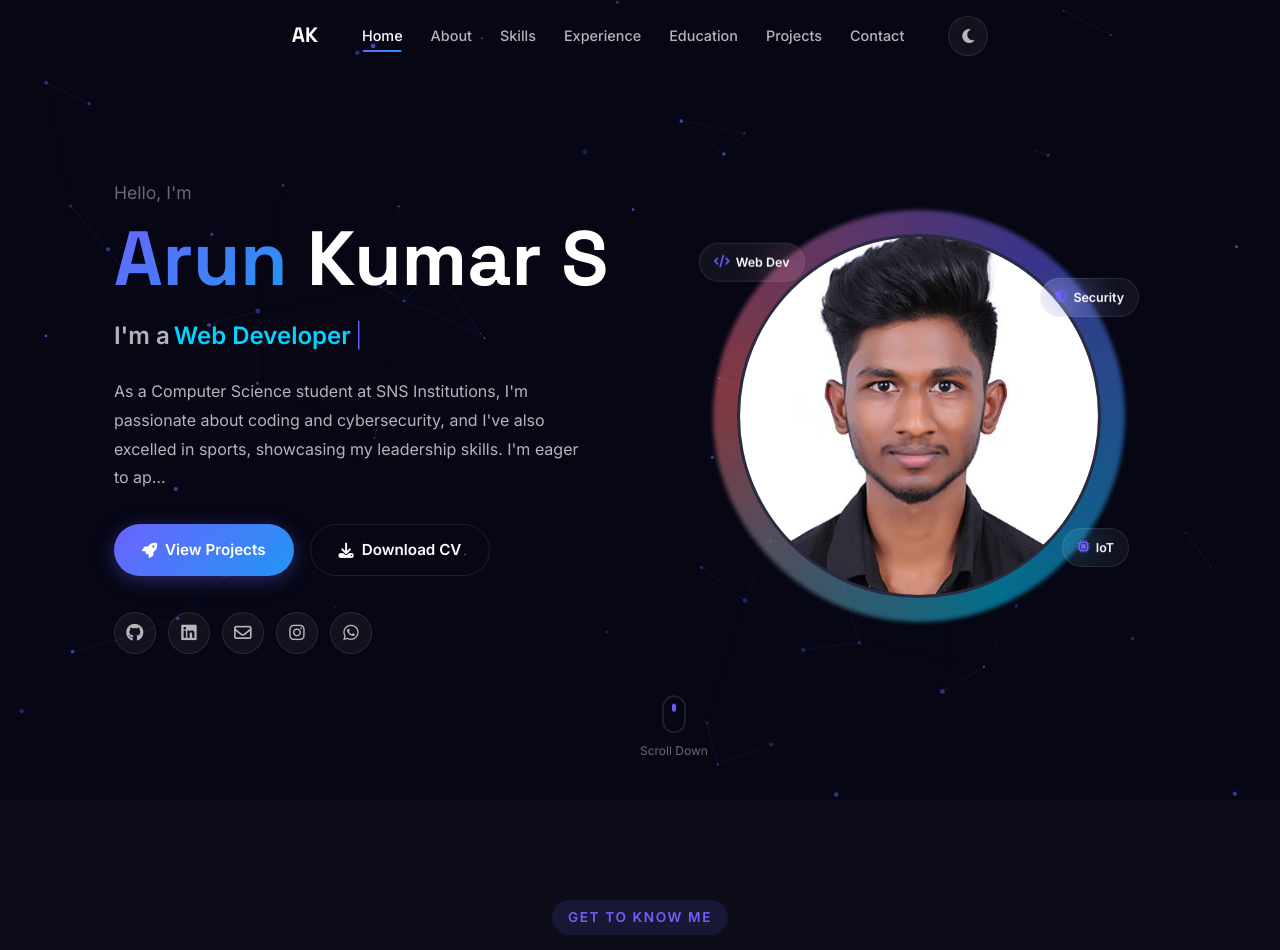
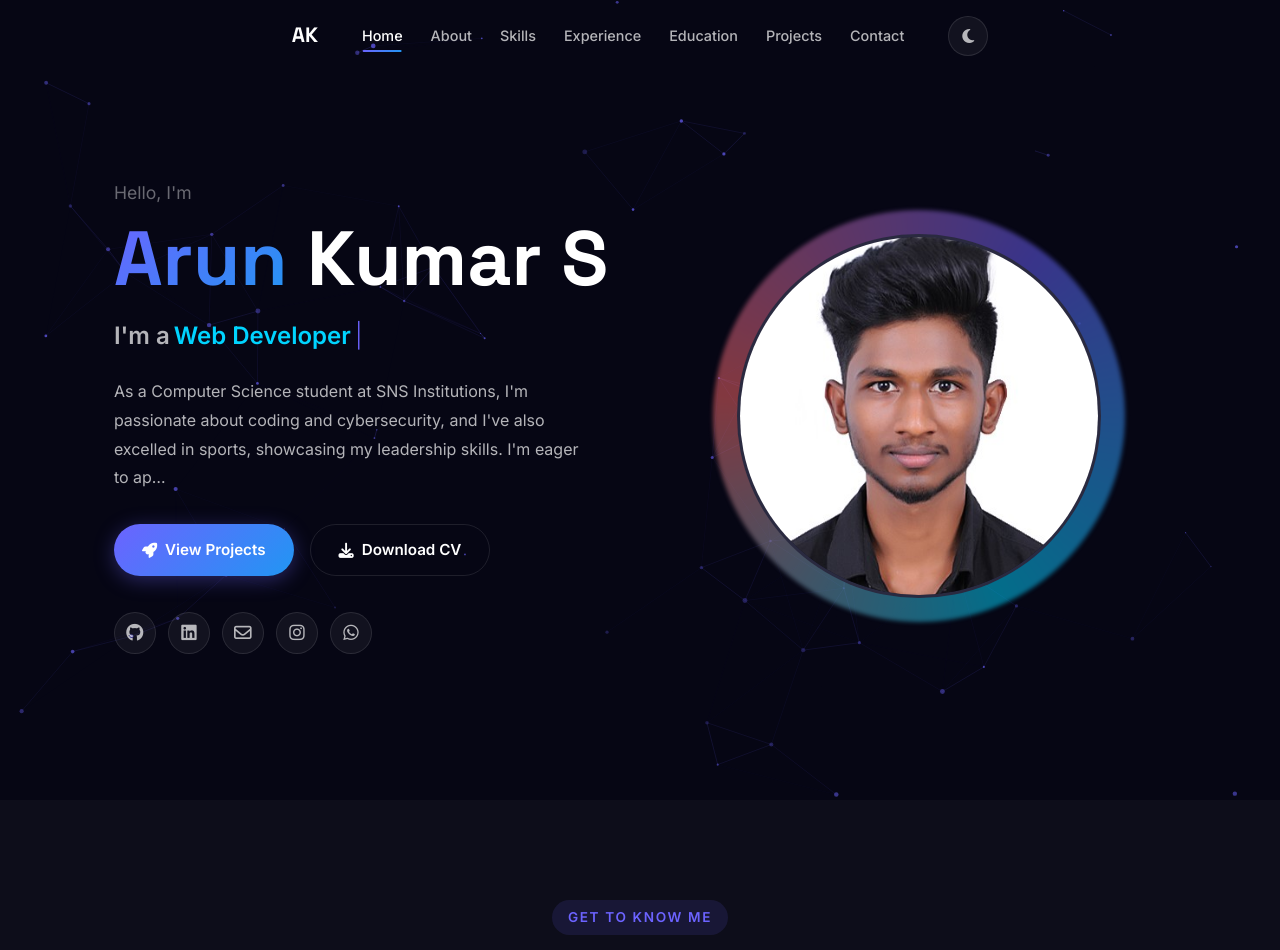
Before and after one commit to ArunkumarAk13/My-portfolio, a PHP site: page / in a window 1280 px wide. Shown: the top 950 px of the page. Run offline with PHP 8.4, Linux system fonts and the light colour scheme.

Commit message:
removed the mouse indicator and floting badge

```diff
--- a/_template/hero.php
+++ b/_template/hero.php
@@ -63,30 +63,6 @@ $rolesJson = json_encode($roles);
         <div class="profile-hex-wrap">
           <img src="images/profile.JPG" alt="<?= e($name) ?>" class="profile-img" loading="eager">
         </div>
-
-        <!-- Floating Badges -->
-        <div class="float-badge float-badge--tl">
-          <i class="fa-solid fa-code"></i>
-          <span>Web Dev</span>
-        </div>
-        <div class="float-badge float-badge--br">
-          <i class="fa-solid fa-microchip"></i>
-          <span>IoT</span>
-        </div>
-        <div class="float-badge float-badge--tr">
-          <i class="fa-solid fa-shield-halved"></i>
-          <span>Security</span>
-        </div>
-      </div>
     </div>
-
-  </div>
-
-  <!-- Scroll Indicator -->
-  <div class="scroll-indicator" aria-hidden="true">
-    <div class="scroll-mouse">
-      <div class="scroll-wheel"></div>
-    </div>
-    <span>Scroll Down</span>
   </div>
 </section>
--- a/public/css/main.css
+++ b/public/css/main.css
@@ -651,64 +651,6 @@ p  { color: var(--text-secondary); }
   width: 100%; height: 100%;
   object-fit: cover;
   object-position: top center;
-}
-
-/* Floating badges */
-.float-badge {
-  position: absolute;
-  display: flex;
-  align-items: center;
-  gap: 6px;
-  padding: 8px 14px;
-  background: var(--glass-bg);
-  border: 1px solid var(--glass-border);
-  backdrop-filter: var(--glass-blur);
-  border-radius: 50px;
-  font-size: .78rem;
-  font-weight: 600;
-  color: var(--text-primary);
-  z-index: 3;
-  white-space: nowrap;
-}
-.float-badge i { color: var(--accent); }
-.float-badge--tl { top: 20px;  left: -30px;  animation: floatA 3s ease-in-out infinite; }
-.float-badge--br { bottom: 40px; right: -20px; animation: floatB 3.5s ease-in-out infinite; }
-.float-badge--tr { top: 60px;  right: -30px; animation: floatA 4s ease-in-out infinite reverse; }
-
-@keyframes floatA { 0%,100%{transform:translateY(0)} 50%{transform:translateY(-10px)} }
-@keyframes floatB { 0%,100%{transform:translateY(0)} 50%{transform:translateY(10px)} }
-
-/* Scroll indicator */
-.scroll-indicator {
-  position: absolute;
-  bottom: 32px;
-  left: 50%;
-  transform: translateX(-50%);
-  display: flex;
-  flex-direction: column;
-  align-items: center;
-  gap: 8px;
-  font-size: .75rem;
-  color: var(--text-muted);
-  animation: floatA 2s ease-in-out infinite;
-}
-.scroll-mouse {
-  width: 24px; height: 38px;
-  border: 2px solid var(--glass-border);
-  border-radius: 12px;
-  display: flex;
-  justify-content: center;
-  padding-top: 6px;
-}
-.scroll-wheel {
-  width: 4px; height: 8px;
-  background: var(--accent);
-  border-radius: 99px;
-  animation: scrollDown 1.6s ease-in-out infinite;
-}
-@keyframes scrollDown {
-  0%   { transform: translateY(0); opacity: 1; }
-  100% { transform: translateY(12px); opacity: 0; }
 }
 
 /* ===== ABOUT ===== */
@@ -1946,9 +1888,6 @@ a.contact-card-value:hover { color: var(--accent); }
 @media (max-width: 1200px) {
   .hero-inner { gap: 40px; }
   .profile-frame { width: 320px; height: 320px; }
-  .float-badge--tl { left: -10px; }
-  .float-badge--tr { right: -10px; }
-  .float-badge--br { right: -10px; }
 }
 
 @media (max-width: 992px) {
@@ -1967,7 +1906,6 @@ a.contact-card-value:hover { color: var(--accent); }
   .hero-cta, .hero-socials { justify-content: center; }
   .hero-bio { max-width: 100%; }
   .profile-frame { width: 280px; height: 280px; }
-  .float-badge   { display: none; }
 
   .about-grid { grid-template-columns: 1fr; gap: 40px; }
   .about-img-frame { max-width: 100%; }
@@ -2002,8 +1940,6 @@ a.contact-card-value:hover { color: var(--accent); }
   .form-row { grid-template-columns: 1fr; }
 
   .hero-name { font-size: clamp(2rem, 10vw, 3rem); }
-  .scroll-indicator { display: none; }
-
   .footer-inner { grid-template-columns: 1fr; gap: 32px; }
   .footer-bottom { justify-content: center; text-align: center; }
 
```
